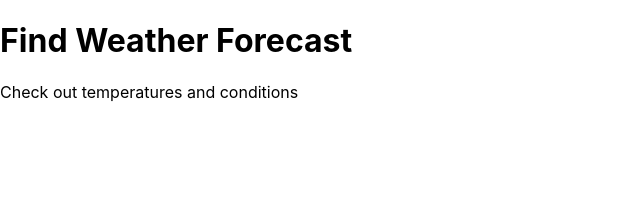
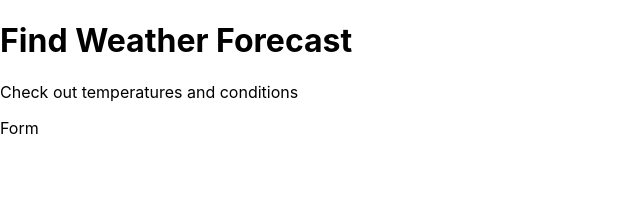
Before and after one commit to gainaa/weather-app, a React (Create React App) app: page / in a window 1280 px wide. Shown: the top 208 px of the page, without its empty margins (0-640 px from the left). Built offline with nearby package versions, Linux system fonts and the light colour scheme.

Commit message:
created form component

```diff
--- a/src/App.js
+++ b/src/App.js
@@ -1,5 +1,6 @@
 import React from 'react';
 import Title from './components/Title/Title';
+import Form from './components/Form/Form';
 
 
 class App extends React.Component {
@@ -7,6 +8,7 @@ class App extends React.Component {
         return (
             <div>
                 <Title />
+                <Form />
             </div>
         )
     }
--- /dev/null
+++ b/src/components/Form/Form.js
@@ -0,0 +1,13 @@
+import React from 'react';
+
+class Form extends React.Component {
+    render() {
+        return (
+            <div>
+                <p>Form</p>
+            </div>
+        )
+    }
+};
+
+export default Form;
```
